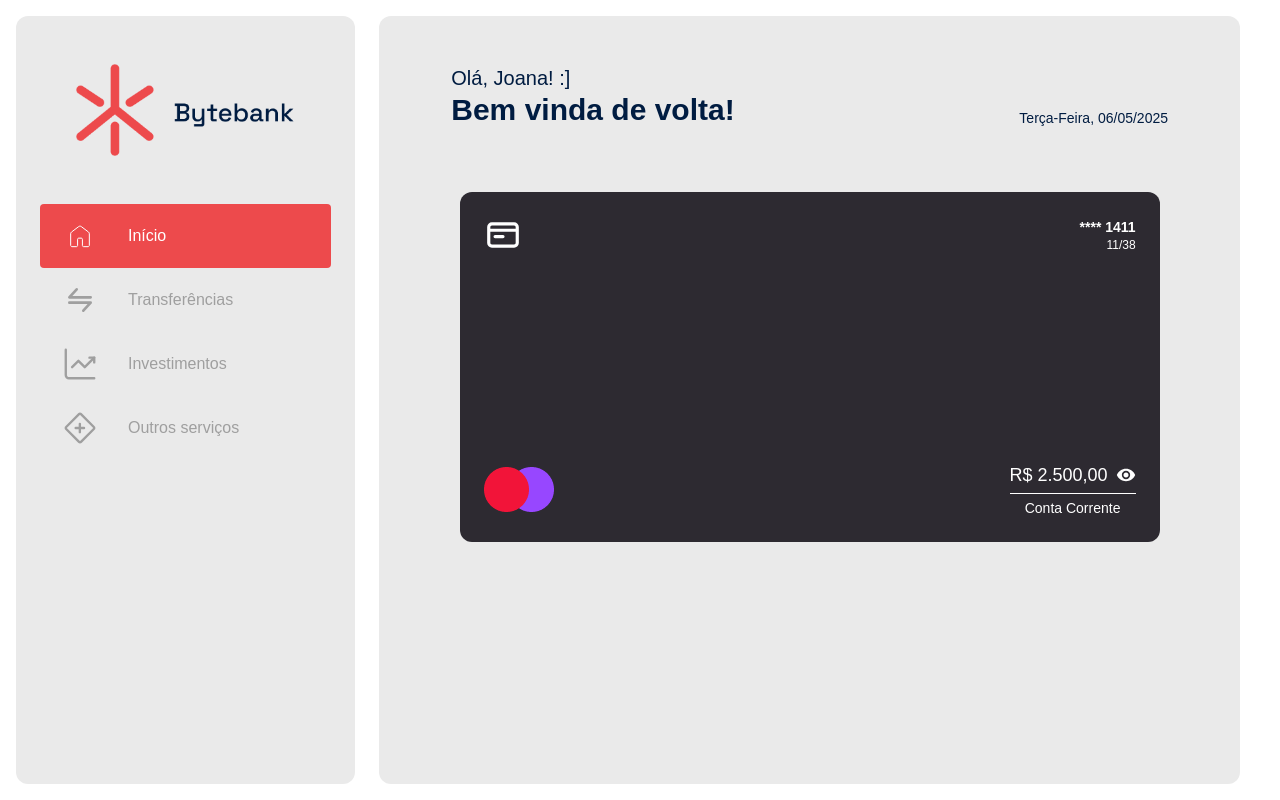
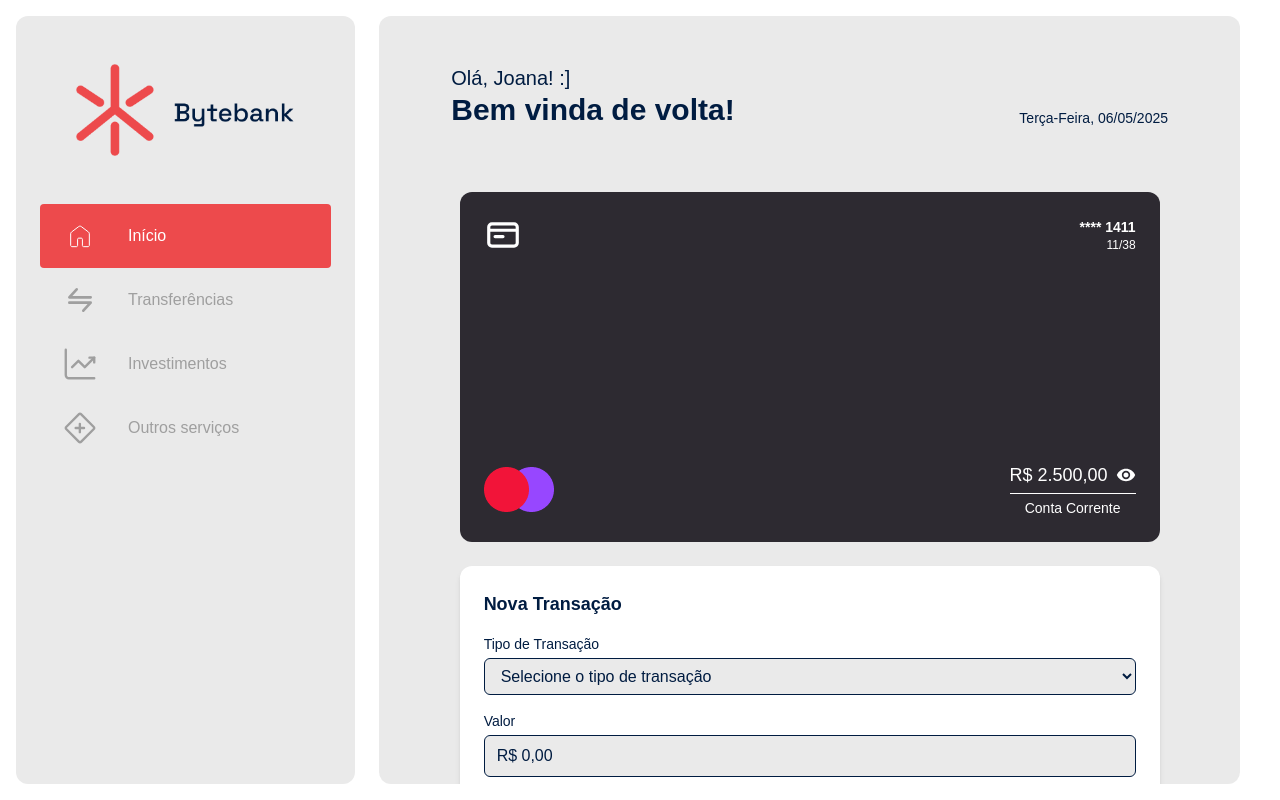
Before and after one commit to dbento-dev/banking-app, a Next.js app: page /dashboard in a window 1280 px wide. Built offline with nearby package versions, Linux system fonts and the light colour scheme.

Commit message:
feat/dashboard: add transaction form component

```diff
--- /dev/null
+++ b/src/app/dashboard/components/TransactionForm/TransactionForm.tsx
@@ -0,0 +1,45 @@
+import React from "react";
+
+export default function TransactionForm() {
+  return (
+    <div className="w-[700px] rounded-xl bg-white p-6 shadow-md">
+      <h3 className="mb-4 text-lg font-semibold text-[var(--color-text)]">
+        Nova Transação
+      </h3>
+      <div className="mb-4">
+        <label
+          htmlFor="transaction-type"
+          className="mb-1 block text-sm font-medium text-[var(--color-text-secondary)]"
+        >
+          Tipo de Transação
+        </label>
+        <select
+          id="transaction-type"
+          className="w-full rounded-md border border-[var(--outline)] bg-[var(--surface)] px-3 py-2 text-[var(--color-text)]"
+        >
+          <option>Selecione o tipo de transação</option>
+          <option>Transferência</option>
+          <option>Depósito</option>
+          <option>Pagamento</option>
+        </select>
+      </div>
+      <div className="mb-6">
+        <label
+          htmlFor="transaction-value"
+          className="mb-1 block text-sm font-medium text-[var(--color-text-secondary)]"
+        >
+          Valor
+        </label>
+        <input
+          type="number"
+          id="transaction-value"
+          placeholder="R$ 0,00"
+          className="w-full rounded-md border border-[var(--outline)] bg-[var(--surface)] px-3 py-2 text-[var(--color-text)] placeholder-[var(--color-text-secondary)]"
+        />
+      </div>
+      <button className="w-full rounded-md bg-[var(--color-secondary)] px-4 py-2 text-[var(--color-on-secondary)] hover:bg-[var(--color-secondary-hover)]">
+        Concluir Transação
+      </button>
+    </div>
+  );
+}
--- a/src/app/dashboard/page.tsx
+++ b/src/app/dashboard/page.tsx
@@ -4,6 +4,7 @@ import { useSearchParams } from "next/navigation";
 
 import DashboardHeader from "@/app/dashboard/components/DashboardHeader/DashboardHeader";
 import BalanceCard from "@/app/dashboard/components/BalanceCard/BalanceCard";
+import TransactionForm from "@/app/dashboard/components/TransactionForm/TransactionForm";
 
 export default function DashboardPage() {
   const searchParams = useSearchParams();
@@ -18,6 +19,7 @@ export default function DashboardPage() {
               <DashboardHeader name="Joana" />
               <div className="mt-8 flex flex-col items-center gap-6">
                 <BalanceCard accountType="Conta Corrente" balance={2500.0} />
+                <TransactionForm />
               </div>
             </div>
           </div>
```
